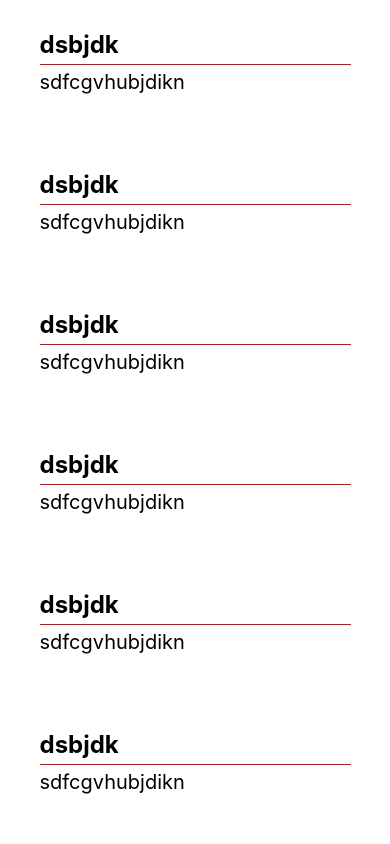
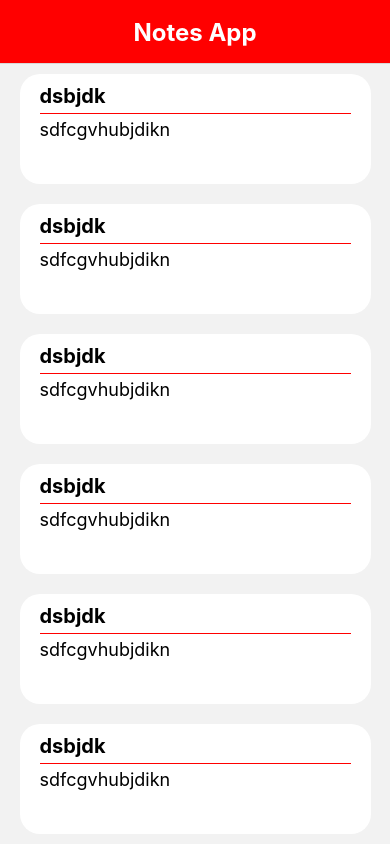
Before and after one commit to shyamtiwari02062001/Note, a React Native app: screen / in a window 390 px wide. Shown: the top 844 px of the page. Built offline with nearby package versions, Linux system fonts and the light colour scheme.

Commit message:
Added stack navigator and created the homescreen

```diff
--- a/App.tsx
+++ b/App.tsx
@@ -1,20 +1,33 @@
 import React from 'react';
-import {SafeAreaView, StyleSheet} from 'react-native';
 
 import HomeScreen from './screens/homeScreen';
+import {NavigationContainer} from '@react-navigation/native';
+import {createStackNavigator} from '@react-navigation/stack';
+const Stack = createStackNavigator();
 
 function App(): JSX.Element {
   return (
-    <SafeAreaView style={styles.container}>
-      <HomeScreen />
-    </SafeAreaView>
+    <NavigationContainer>
+      <Stack.Navigator screenOptions={{headerShown: true}}>
+        <Stack.Screen
+          options={{
+            headerStyle: {
+              backgroundColor: 'red',
+            },
+            headerTitle: 'Notes App',
+            headerTitleAlign: 'center',
+            headerTitleStyle: {
+              fontSize: 24,
+              fontWeight: 'bold',
+              color: '#fff',
+            },
+          }}
+          name="Home"
+          component={HomeScreen}
+        />
+      </Stack.Navigator>
+    </NavigationContainer>
   );
 }
 
-const styles = StyleSheet.create({
-  container: {
-    backgroundColor: '#fff',
-  },
-});
-
 export default App;
--- a/babel.config.js
+++ b/babel.config.js
@@ -1,3 +1,4 @@
 module.exports = {
   presets: ['module:metro-react-native-babel-preset'],
+  // plugins: ['react-native-reanimated/plugin'],
 };
--- a/components/listItem.tsx
+++ b/components/listItem.tsx
@@ -17,16 +17,16 @@
     alignSelf: 'center',
     paddingHorizontal: 20,
     paddingVertical: 10,
-    margin: 20,
+    margin: 10,
     backgroundColor: '#fff',
-    height: 100,
+    height: 110,
     borderRadius: 20,
     elevation: 20,
     shadowColor: '#000',
   },
   title: {
     color: '#000',
-    fontSize: 24,
+    fontSize: 20,
     fontWeight: 'bold',
   },
   divider: {
@@ -37,6 +37,6 @@
   },
   subtitle: {
     color: '#000',
-    fontSize: 20,
+    fontSize: 18,
   },
 });
--- a/index.js
+++ b/index.js
@@ -1,7 +1,7 @@
 /**
  * @format
  */
-
+import 'react-native-gesture-handler';
 import {AppRegistry} from 'react-native';
 import App from './App';
 import {name as appName} from './app.json';
--- a/screens/homeScreen.tsx
+++ b/screens/homeScreen.tsx
@@ -16,7 +16,7 @@
     {title: 'dsbjdk', subtitle: 'sdfcgvhubjdikn'},
   ];
   return (
-    <View style={{}}>
+    <View>
       <FlatList
         data={data}
         renderItem={({item, index}) => (
```
Also changed, not shown: package.json (+6 -1 lines), 2 other files (tests, documents, lock files or other folders).
